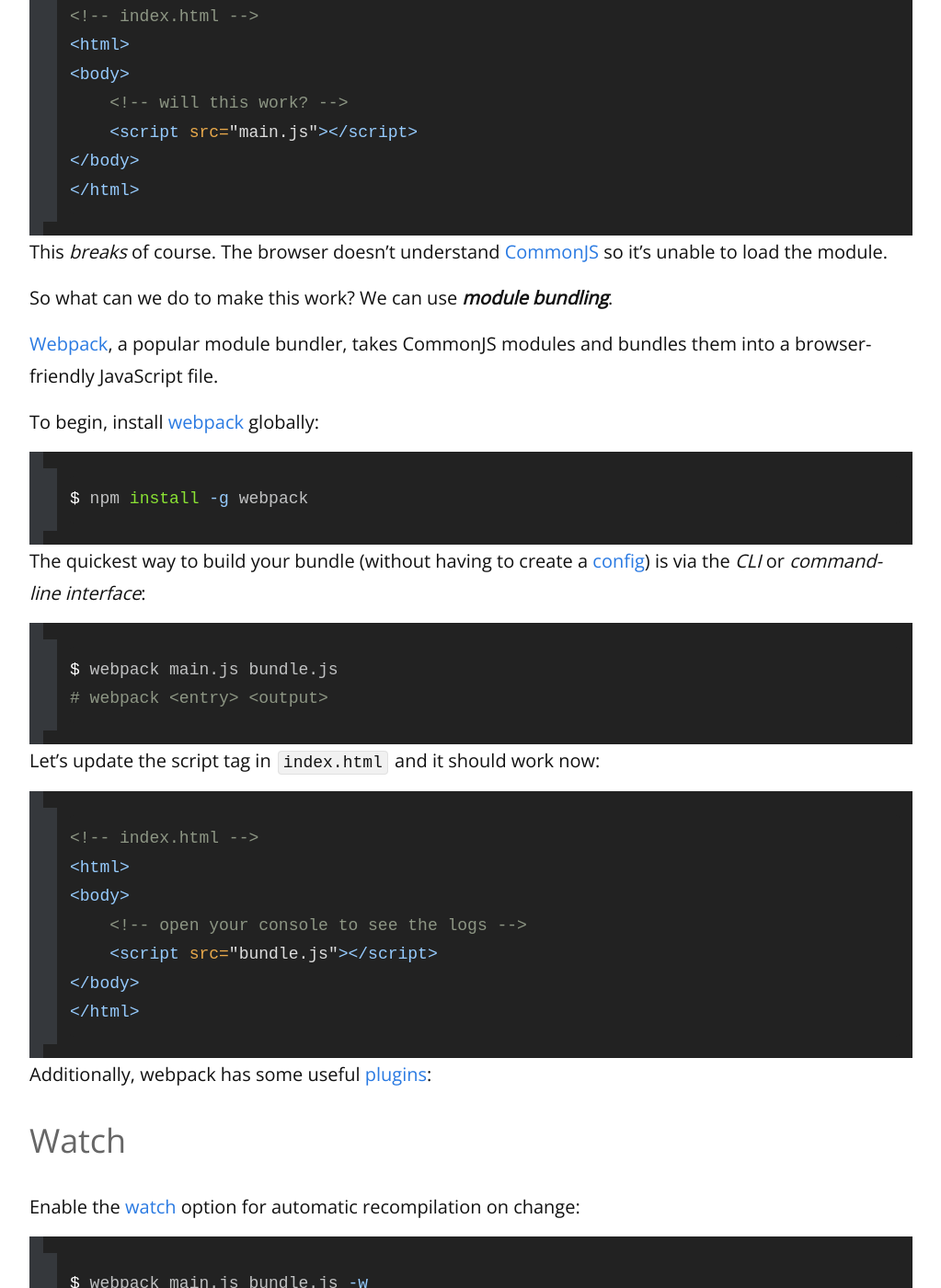
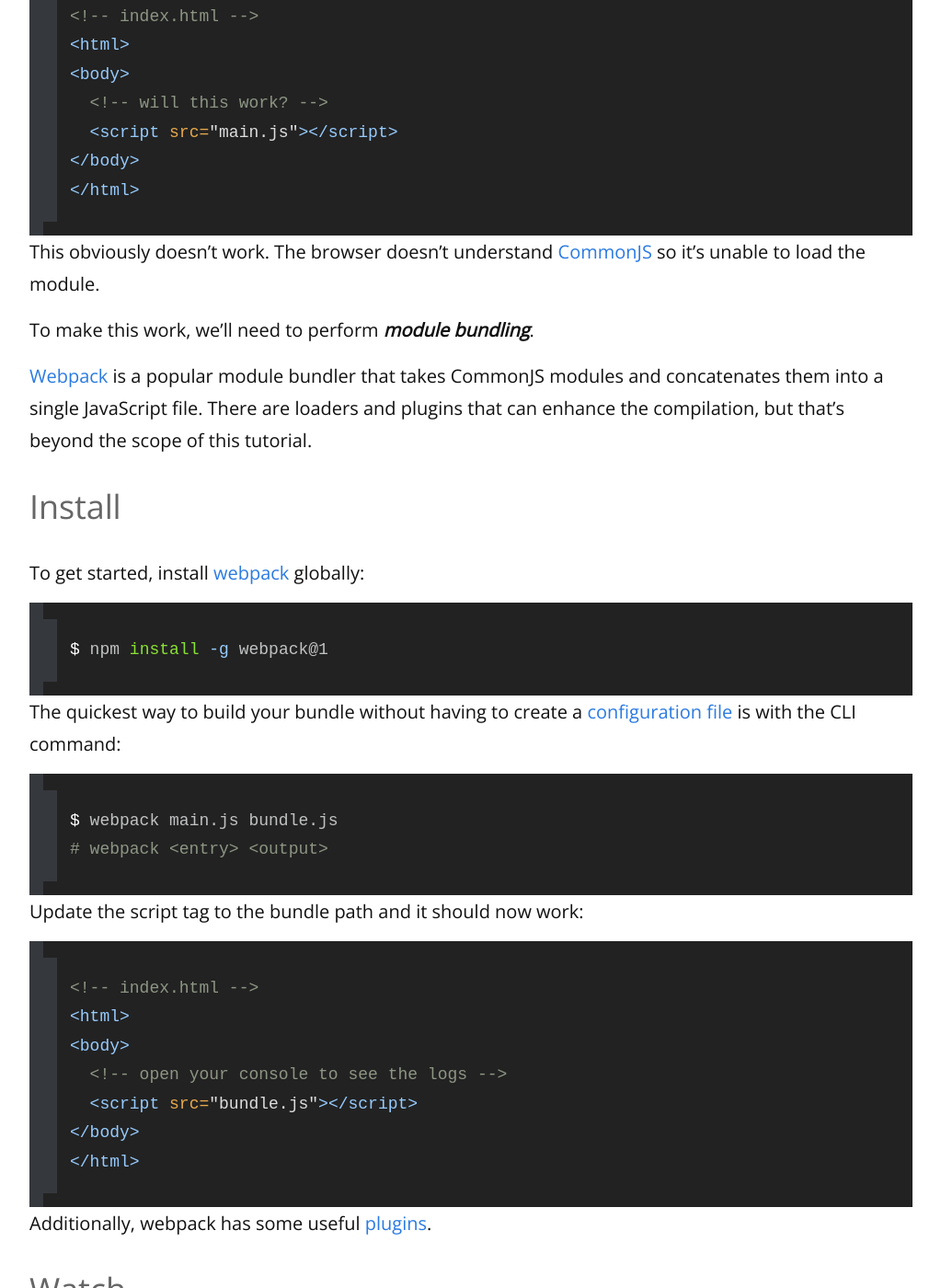
Before and after one commit to remarkablemark/remarkablemark.github.io, a Jekyll site: the page built from _posts/2016/2016-09-23-webpack-getting-started.md, in a window 1280 px wide and 1400 px high, scrolled down 1038 px. Shown: the whole window at 92% size, without its empty margins (128-1151 px from the left). Built offline with Jekyll 4.4.1, drawn with Linux system fonts in a browser that asks for light colours; comment, search, counter and statistics services are not loaded; some of the changed text lies outside the part shown.

Commit message:
Update post "Getting started with webpack@1"
Post: 2016-09-23-webpack-getting-started.md

Tidy post and specify webpack version 1 in tutorial.

````diff
--- a/_posts/2016/2016-09-23-webpack-getting-started.md
+++ b/_posts/2016/2016-09-23-webpack-getting-started.md
@@ -1,35 +1,35 @@
 ---
 layout: post
-title: Getting started with webpack
+title: Getting started with webpack@1
 date: 2016-09-23 17:40:00 -4000
-excerpt: Get started with module bundling with webpack.
-categories: webpack javascript commonjs html
+excerpt: Learn how to perform module bundling with webpack@1.
+categories: webpack nodejs commonjs module javascript
 ---
 
 Let's say you have an `add` module that returns the sum of two numbers:
 
 ```js
 // add.js
-module.exports = function(a, b) {
-    return a + b;
+module.exports = function add(a, b) {
+  return a + b;
 };
 ```
 
-And `add` is being used in `main.js`:
+And `main.js` uses `add`:
 
 ```js
 // main.js
 var add = require('./add');
-console.log(add(2, 2));
-console.log(add(1, 1));
+console.log('2 + 2 =', add(2, 2));
+console.log('1 + 1 =', add(1, 1));
 ```
 
-We know we can run `main.js` in [Node.js](https://nodejs.org) with no issue:
+We know running `main.js` with [node](https://nodejs.org) on the command-line works:
 
 ```sh
 $ node main.js
-4
-2
+2 + 2 = 4
+1 + 1 = 2
 ```
 
 But what if we want to load `main.js` in the browser?
@@ -38,48 +38,50 @@
 <!-- index.html -->
 <html>
 <body>
-    <!-- will this work? -->
-    <script src="main.js"></script>
+  <!-- will this work? -->
+  <script src="main.js"></script>
 </body>
 </html>
 ```
 
-This _breaks_ of course. The browser doesn't understand [CommonJS](https://addyosmani.com/resources/essentialjsdesignpatterns/book/#detailcommonjs) so it's unable to load the module.
+This obviously doesn't work. The browser doesn't understand [CommonJS](https://addyosmani.com/resources/essentialjsdesignpatterns/book/#detailcommonjs) so it's unable to load the module.
 
-So what can we do to make this work? We can use _**module bundling**_.
+To make this work, we'll need to perform _**module bundling**_.
 
-[Webpack](https://webpack.github.io), a popular module bundler, takes CommonJS modules and bundles them into a browser-friendly JavaScript file.
+[Webpack](https://webpack.github.io) is a popular module bundler that takes CommonJS modules and concatenates them into a single JavaScript file. There are loaders and plugins that can enhance the compilation, but that's beyond the scope of this tutorial.
 
-To begin, install [webpack](https://www.npmjs.com/package/webpack) globally:
+### Install
+
+To get started, install [webpack](https://www.npmjs.com/package/webpack) globally:
 
 ```sh
-$ npm install -g webpack
+$ npm install -g webpack@1
 ```
 
-The quickest way to build your bundle (without having to create a [config](https://webpack.github.io/docs/configuration.html)) is via the _CLI_ or _command-line interface_:
+The quickest way to build your bundle without having to create a [configuration file](https://webpack.github.io/docs/configuration.html) is with the CLI command:
 
 ```sh
 $ webpack main.js bundle.js
 # webpack <entry> <output>
 ```
 
-Let's update the script tag in `index.html` and it should work now:
+Update the script tag to the bundle path and it should now work:
 
 ```html
 <!-- index.html -->
 <html>
 <body>
-    <!-- open your console to see the logs -->
-    <script src="bundle.js"></script>
+  <!-- open your console to see the logs -->
+  <script src="bundle.js"></script>
 </body>
 </html>
 ```
 
-Additionally, webpack has some useful [plugins](https://github.com/webpack/docs/wiki/cli#plugins):
+Additionally, webpack has some useful [plugins](https://github.com/webpack/docs/wiki/cli#plugins).
 
 ### Watch
 
-Enable the [watch](https://github.com/webpack/docs/wiki/cli#watch-mode---watch) option for automatic recompilation on change:
+Enable the [watch](https://github.com/webpack/docs/wiki/cli#watch-mode---watch) option for automatic recompilation on file change:
 
 ```sh
 $ webpack main.js bundle.js -w
@@ -87,18 +89,15 @@
 
 ### Debug
 
-Enable the [debug](https://github.com/webpack/docs/wiki/cli#development-shortcut--d) option to create [source maps](http://blog.teamtreehouse.com/introduction-source-maps) to see where the JavaScript error occurs:
+Enable the [debug](https://github.com/webpack/docs/wiki/cli#development-shortcut--d) option to create [source maps](http://blog.teamtreehouse.com/introduction-source-maps) to see where errors occur:
 
 ```sh
 $ webpack main.js bundle.js -d
-
-# or for both `watch` and `debug`
-$ webpack main.js bundle.js -w -d
 ```
 
 ### Production
 
-Enable the [production](https://github.com/webpack/docs/wiki/cli#production-shortcut--p) option to minify/uglify your bundle:
+Enable the [production](https://github.com/webpack/docs/wiki/cli#production-shortcut--p) option to minify or compress your bundle:
 
 ```sh
 $ webpack main.js bundle.js -p
````
